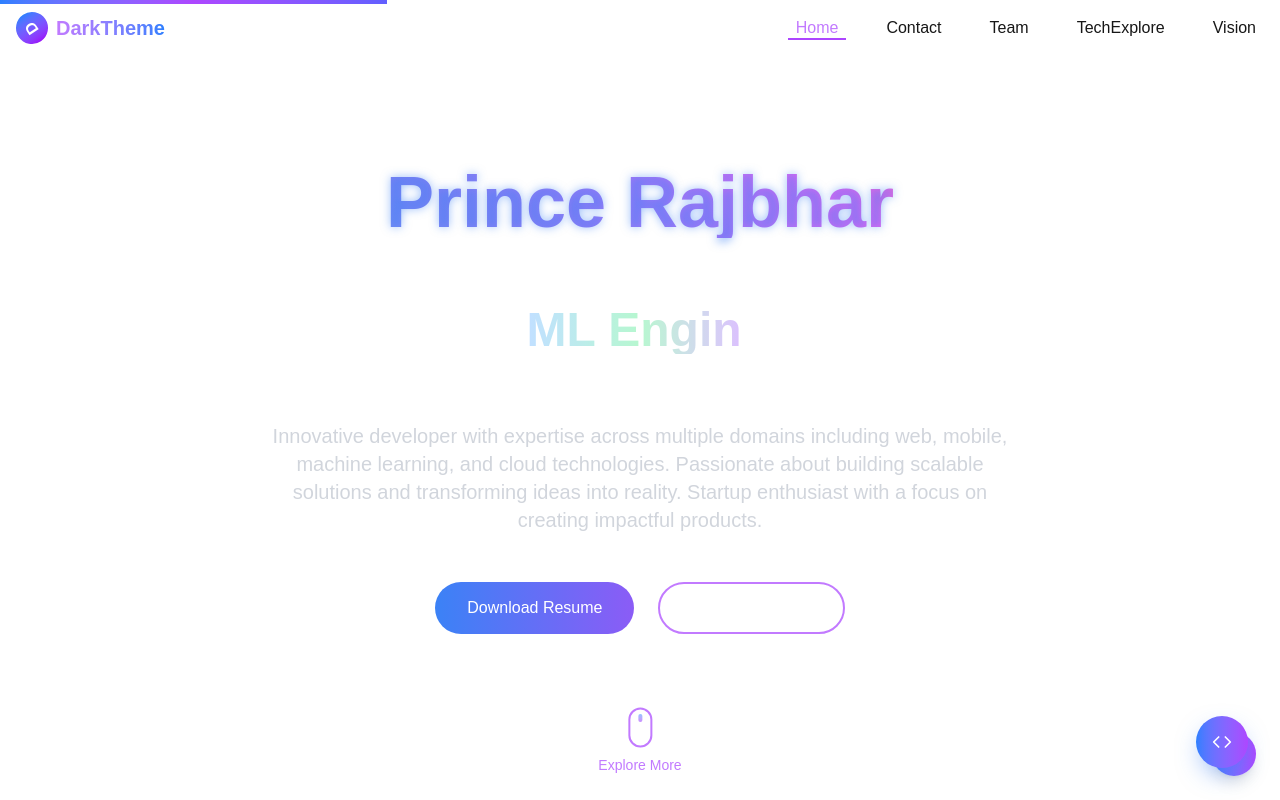
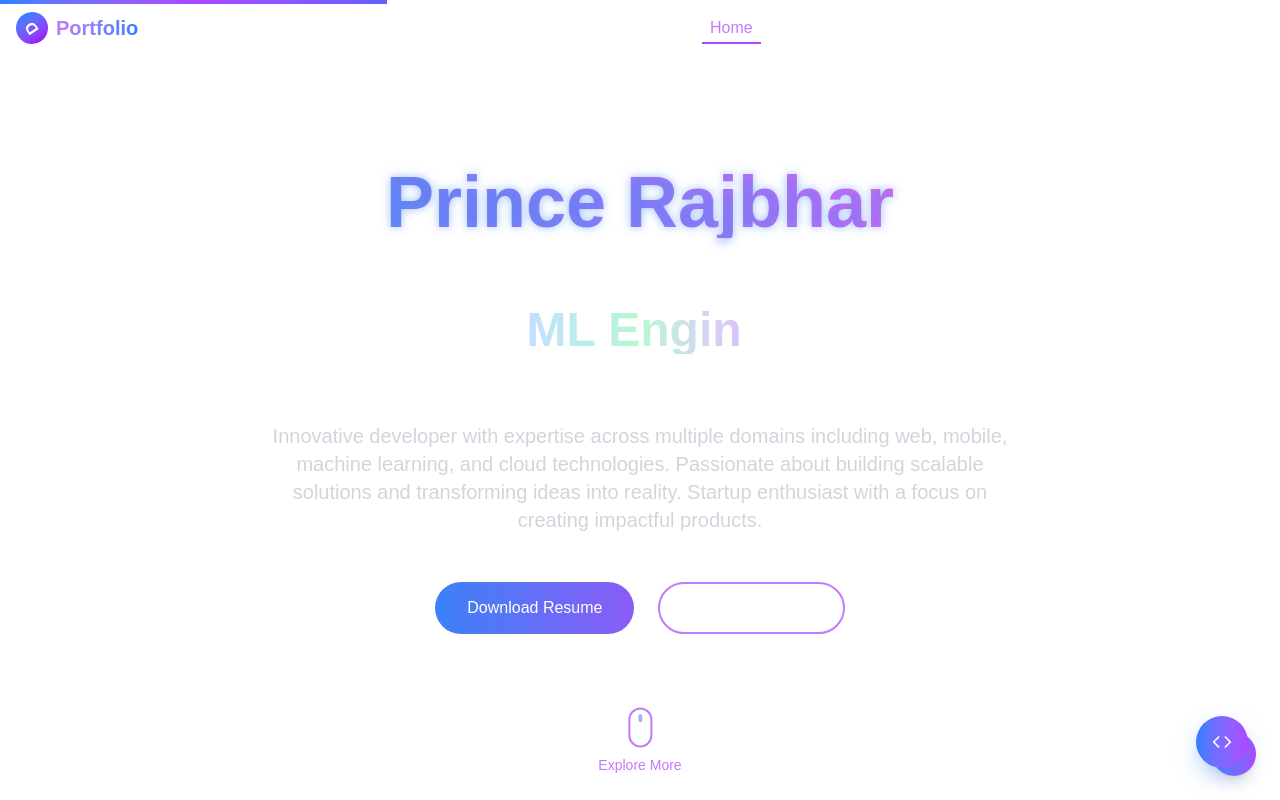
Before and after one commit to princeHrajbhar/portfolioVersion3, a Next.js app: page / in a window 1280 px wide. Shown: the top 800 px of the page. Built offline with nearby package versions, Linux system fonts and the light colour scheme.

Commit message:
nav functionality

```diff
--- a/app/page.tsx
+++ b/app/page.tsx
@@ -1,26 +1,63 @@
-import Navbar from '@/components/Navbar'
-import Contact from '@/components/portfolio/Contact'
-import Edu from '@/components/portfolio/Edu'
-import Landing from '@/components/portfolio/Landing'
-import Project from '@/components/portfolio/Project'
-import Skill from '@/components/portfolio/Skill'
-import Footer from '@/components/portfolio/Footer'
-import React from 'react'
-import AboutMe from '@/components/portfolio/AboutMe'
+'use client';
 
-const page = () => {
+import Navbar from '@/components/Navbar';
+import Contact from '@/components/portfolio/Contact';
+import Edu from '@/components/portfolio/Edu';
+import Landing from '@/components/portfolio/Landing';
+import Project from '@/components/portfolio/Project';
+import Skill from '@/components/portfolio/Skill';
+import Footer from '@/components/portfolio/Footer';
+import React, { useState, useEffect } from 'react';
+import AboutMe from '@/components/portfolio/AboutMe';
+
+const PortfolioPage = () => {
+  const [activeSection, setActiveSection] = useState('home');
+
+  useEffect(() => {
+    const handleScroll = () => {
+      const sections = ['home', 'about', 'education', 'skills', 'projects', 'contact'];
+      const scrollPosition = window.scrollY + 100;
+
+      for (const section of sections) {
+        const element = document.getElementById(section);
+        if (element) {
+          const offsetTop = element.offsetTop;
+          const offsetHeight = element.offsetHeight;
+
+          if (scrollPosition >= offsetTop && scrollPosition < offsetTop + offsetHeight) {
+            setActiveSection(section);
+            break;
+          }
+        }
+      }
+    };
+
+    window.addEventListener('scroll', handleScroll);
+    return () => window.removeEventListener('scroll', handleScroll);
+  }, []);
+
+  const scrollToSection = (sectionId: string) => {
+    const element = document.getElementById(sectionId);
+    if (element) {
+      window.scrollTo({
+        top: element.offsetTop,
+        behavior: 'smooth'
+      });
+    }
+  };
+
   return (
     <div>
-      <Navbar/>
-      <Landing/>
-      <AboutMe/>
-      <Edu/>
-      <Skill/>
-      <Project/>
-      <Contact/>
-      <Footer/>
+      <Navbar activeSection={activeSection} scrollToSection={scrollToSection} />
+      <Landing id="home" />
+      <AboutMe id="about" />
+      <Edu id="education" />
+      <Skill id="skills" />
+      <Project id="projects" />
+      <Contact id="contact" />
+      <Footer />
     </div>
-  )
-}
+  );
+};
 
-export default page
+export default PortfolioPage;
--- a/components/Navbar.tsx
+++ b/components/Navbar.tsx
@@ -1,4 +1,5 @@
 'use client';
+
 import { useState, useEffect } from 'react';
 import Link from 'next/link';
 import { motion, AnimatePresence } from 'framer-motion';
@@ -6,12 +7,17 @@ import { motion, AnimatePresence } from 'framer-motion';
 interface NavLink {
   name: string;
   href: string;
+  sectionId?: string;
 }
 
-export default function Navbar() {
+interface NavbarProps {
+  activeSection: string;
+  scrollToSection: (sectionId: string) => void;
+}
+
+export default function Navbar({ activeSection, scrollToSection }: NavbarProps) {
   const [isScrolled, setIsScrolled] = useState<boolean>(false);
   const [isMenuOpen, setIsMenuOpen] = useState<boolean>(false);
-  const [activeLink, setActiveLink] = useState<string>('/');
 
   useEffect(() => {
     const handleScroll = () => {
@@ -22,11 +28,12 @@ export default function Navbar() {
   }, []);
 
   const navLinks: NavLink[] = [
-    { name: 'Home', href: '/' },
-    { name: 'Contact', href: '/contact' },
-    { name: 'Team', href: '/team' },
-    { name: 'TechExplore', href: '/techexplore' },
-    { name: 'Vision', href: '/vision' },
+    { name: 'Home', href: '#home', sectionId: 'home' },
+    { name: 'About', href: '#about', sectionId: 'about' },
+    { name: 'Education', href: '#education', sectionId: 'education' },
+    { name: 'Skills', href: '#skills', sectionId: 'skills' },
+    { name: 'Projects', href: '#projects', sectionId: 'projects' },
+    { name: 'Contact', href: '#contact', sectionId: 'contact' },
   ];
 
   const hoverAnimation = {
@@ -38,6 +45,11 @@ export default function Navbar() {
     scale: 0.95,
   };
 
+  const handleNavClick = (sectionId: string) => {
+    scrollToSection(sectionId);
+    setIsMenuOpen(false);
+  };
+
   return (
     <motion.header
       initial={{ opacity: 0, y: -20 }}
@@ -45,15 +57,19 @@ export default function Navbar() {
       transition={{ duration: 0.5 }}
       className={`fixed w-full z-50 ${
         isScrolled
-          ? 'bg-gradient-to-br  dark:from-purple-900 dark:via-black dark:to-purple-900 bg-white/90 backdrop-blur-md shadow-lg'
-          : 'bg-gradient-to-br  dark:from-purple-900 dark:via-black dark:to-purple-900 bg-white/50 backdrop-blur-sm'
+          ? 'bg-gradient-to-br dark:from-purple-900 dark:via-black dark:to-purple-900 bg-white/90 backdrop-blur-md shadow-lg'
+          : 'bg-gradient-to-br dark:from-purple-900 dark:via-black dark:to-purple-900 bg-white/50 backdrop-blur-sm'
       }`}
     >
       <div className="container mx-auto px-4 py-3">
         <div className="flex justify-between items-center">
           {/* Logo */}
           <motion.div whileHover={{ rotate: [-5, 5, -5], transition: { duration: 0.5 } }}>
-            <Link href="/" className="flex items-center space-x-2">
+            <Link
+              href="#home"
+              className="flex items-center space-x-2"
+              onClick={() => scrollToSection('home')}
+            >
               <motion.span
                 animate={{ rotate: 360 }}
                 transition={{ duration: 10, repeat: Infinity, ease: "linear" }}
@@ -62,7 +78,7 @@ export default function Navbar() {
                 D
               </motion.span>
               <span className="text-xl font-bold bg-gradient-to-r from-purple-400 to-blue-500 bg-clip-text text-transparent">
-                DarkTheme
+                Portfolio
               </span>
             </Link>
           </motion.div>
@@ -71,28 +87,27 @@ export default function Navbar() {
           <nav className="hidden md:flex space-x-8">
             {navLinks.map((link) => (
               <motion.div
-                key={link.href}
+                key={link.sectionId}
                 whileHover={hoverAnimation}
                 whileTap={tapAnimation}
               >
-                <Link
-                  href={link.href}
+                <button
+                  onClick={() => handleNavClick(link.sectionId!)}
                   className={`relative px-2 py-1 ${
-                    activeLink === link.href
+                    activeSection === link.sectionId
                       ? 'text-purple-400 font-medium'
-                      : 'hover:text-purple-300'
+                      : 'text-white hover:text-purple-300'
                   }`}
-                  onClick={() => setActiveLink(link.href)}
                 >
                   {link.name}
-                  {activeLink === link.href && (
+                  {activeSection === link.sectionId && (
                     <motion.span
                       layoutId="activeLink"
                       className="absolute left-0 bottom-0 w-full h-0.5 bg-purple-500"
                       transition={{ type: 'spring', stiffness: 300, damping: 20 }}
                     />
                   )}
-                </Link>
+                </button>
               </motion.div>
             ))}
           </nav>
@@ -145,25 +160,21 @@ export default function Navbar() {
               <div className="pt-4 pb-2 space-y-2">
                 {navLinks.map((link) => (
                   <motion.div
-                    key={link.href}
+                    key={link.sectionId}
                     initial={{ x: -20, opacity: 0 }}
                     animate={{ x: 0, opacity: 1 }}
                     transition={{ delay: 0.1 * navLinks.indexOf(link) }}
                   >
-                    <Link
-                      href={link.href}
-                      className={`block px-3 py-2 rounded-md text-base font-medium ${
-                        activeLink === link.href
+                    <button
+                      onClick={() => handleNavClick(link.sectionId!)}
+                      className={`block px-3 py-2 rounded-md text-base font-medium w-full text-left ${
+                        activeSection === link.sectionId
                           ? 'bg-gray-800 text-purple-400'
                           : 'text-gray-300 hover:bg-gray-800 hover:text-white'
                       }`}
-                      onClick={() => {
-                        setActiveLink(link.href);
-                        setIsMenuOpen(false);
-                      }}
                     >
                       {link.name}
-                    </Link>
+                    </button>
                   </motion.div>
                 ))}
               </div>
--- a/components/portfolio/AboutMe.tsx
+++ b/components/portfolio/AboutMe.tsx
@@ -3,8 +3,13 @@
 import { motion } from 'framer-motion';
 import Image from 'next/image';
 
-const AboutMe = () => {
+interface AboutMeProps {
+  id?: string;
+}
+
+const AboutMe: React.FC<AboutMeProps> = ({ id }) => {
   return (
+    <section id={id} className="">
     <section className="py-16 px-4 sm:px-6 lg:px-8 bg-gradient-to-br from-gray-50 to-gray-100 dark:from-purple-900 dark:via-black dark:to-purple-900">
       <div className="max-w-6xl mx-auto">
         <motion.div
@@ -111,6 +116,7 @@ const AboutMe = () => {
         </motion.div>
       </div>
     </section>
+    </section>
   );
 };
 
--- a/components/portfolio/Contact.tsx
+++ b/components/portfolio/Contact.tsx
@@ -5,7 +5,11 @@ import { motion, AnimatePresence } from 'framer-motion';
 import { FiMail, FiGithub, FiLinkedin, FiSend } from 'react-icons/fi';
 import { SiUpwork, SiFiverr } from 'react-icons/si';
 
-export default function ContactPage() {
+interface ContactProps {
+  id?: string;
+}
+
+const Contact: React.FC<ContactProps> = ({ id }) => {
   const [formData, setFormData] = useState({
     name: '',
     email: '',
@@ -117,6 +121,7 @@ export default function ContactPage() {
   );
 
   return (
+     <section id={id} className="">
     <div
       ref={contactRef}
       className="min-h-screen bg-gradient-to-br from-gray-50 to-gray-100 dark:from-purple-900 dark:via-black dark:to-purple-900
@@ -397,5 +402,7 @@ export default function ContactPage() {
         </div>
       </div>
     </div>
+     </section>
   );
 }
+export default Contact;
--- a/components/portfolio/Landing.tsx
+++ b/components/portfolio/Landing.tsx
@@ -4,7 +4,12 @@ import { useEffect, useState, useRef, useCallback, useMemo } from 'react';
 import { motion, AnimatePresence } from 'framer-motion';
 import { useInView } from 'framer-motion';
 
-const InteractiveHero = () => {
+
+interface LandingProps {
+  id?: string;
+}
+
+const Landing: React.FC<LandingProps> = ({ id }) => {
   const [currentProfession, setCurrentProfession] = useState(0);
   const [displayText, setDisplayText] = useState('');
   const [currentIndex, setCurrentIndex] = useState(0);
@@ -97,6 +102,7 @@ const InteractiveHero = () => {
   }, [gradientColors]);
 
   return (
+     <section id={id} className="">
     <div
       ref={ref}
       className="relative min-h-screen w-full overflow-hidden flex items-center justify-center bg-gradient-to-br dark:from-black dark:via-purple-900 dark:to-black"
@@ -262,7 +268,8 @@ const InteractiveHero = () => {
         </div>
       </motion.div>
     </div>
+    </section>
   );
 };
 
-export default InteractiveHero;
+export default Landing;
--- a/components/portfolio/Project.tsx
+++ b/components/portfolio/Project.tsx
@@ -8,6 +8,10 @@ import { SiTypescript, SiNextdotjs, SiTailwindcss, SiGraphql, SiMongodb } from '
 import { TbBrandThreejs } from 'react-icons/tb';
 
 type ProjectStatus = 'completed' | 'in-progress' | 'planned' | 'archived';
+
+interface ProjectProps {
+  id?: string;
+}
 
 interface Project {
   id: string;
@@ -25,7 +29,7 @@ interface Project {
   challenges: string[];
 }
 
-export default function ProjectsPage() {
+const Project: React.FC<ProjectProps> = ({ id }) => {
   const [activeFilter, setActiveFilter] = useState<string>('all');
   const [selectedProject, setSelectedProject] = useState<Project | null>(null);
   const [isHovered, setIsHovered] = useState<string | null>(null);
@@ -169,6 +173,7 @@ export default function ProjectsPage() {
   };
 
   return (
+    <section id={id} className="">
       <div
         ref={pageRef}
         className="min-h-screen bg-gradient-to-br from-gray-50 to-gray-100 dark:from-black dark:via-purple-900 dark:to-black p-4 md:p-8 lg:p-12 relative overflow-hidden"
@@ -481,5 +486,8 @@ export default function ProjectsPage() {
           )}
         </AnimatePresence>
       </div>
+    </section>
   );
-}
+};
+
+export default Project;
```
Also changed, not shown: components/portfolio/Edu.tsx (+8 -2 lines), components/portfolio/Skill.tsx (+9 -2 lines). Lines whose indentation alone changed are shown as unchanged.
